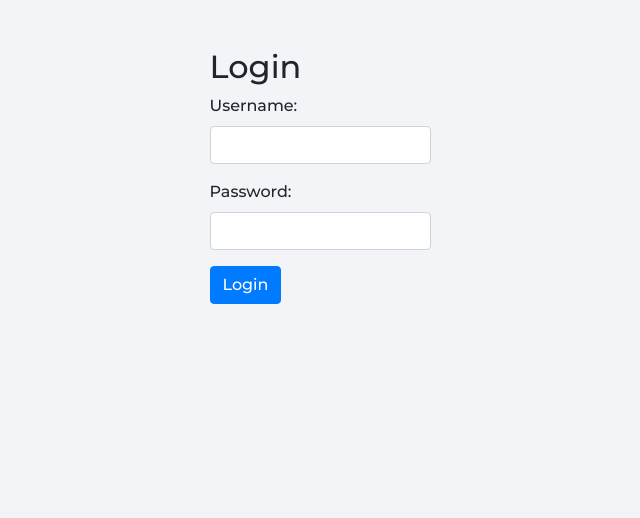
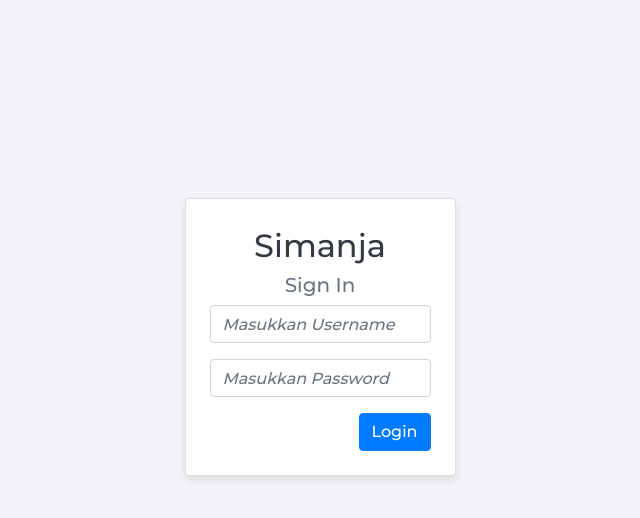
Before and after one commit to SBDUBMKG/simanja, a Vue app: page /login in a window 1280 px wide. Shown: the top 518 px of the page, without its empty margins (320-960 px from the left). Built offline with nearby package versions, Linux system fonts and the light colour scheme; what datatables.net-vue3, vue-sweetalert2 would draw is missing.

Commit message:
change homepage and login page appearance

```diff
--- a/package.json
+++ b/package.json
@@ -22,7 +22,7 @@
     "vue-carousel": "^0.18.0",
     "vue-router": "^4.0.3",
     "vue-search-select": "^3.2.0",
-    "vue-sidebar-menu": "^5.2.11",
+    "vue-sidebar-menu": "^5.2.12",
     "vue-sweetalert2": "^5.0.5",
     "vue3-carousel": "^0.3.1",
     "vuex": "^4.0.0"
--- a/src/views/HomePage.vue
+++ b/src/views/HomePage.vue
@@ -8,7 +8,7 @@
           <a href="/"><img src="@/assets/logo-BMKG.png" alt="Logo"/></a>
         </div>
         <div class="website-name">
-            <a style="text-decoration:none" href="/">Badan Meteorologi, Klimatologi dan Geofisika</a>
+            <a href="/">Badan Meteorologi, Klimatologi dan Geofisika</a>
         </div>
       </div>
 
@@ -27,17 +27,19 @@
     <div class="main-content">
       <!-- Your main content goes here -->
       <!-- Carousel -->
-        <carousel :autoplay="2000" :wrap-around="true">
+      <!-- <carousel :items-to-show="1.5" :autoplay="5000" :wrap-around="true">
         <slide v-for="slide in 2" :key="slide">
+          <div class="carousel__item">
             <img src="@/assets/gambar-simanja.png" alt="gambar simanja" class="inner-image" />
             <img src="@/assets/tahapan-simanja.png" alt="tahapan simanja" class="inner-image" />
+          </div>
         </slide>
 
         <template #addons>
           <navigation />
           <pagination />
         </template>
-        </carousel>
+      </carousel> -->
       <img src="@/assets/gambar-simanja.png" alt="gambar simanja" class="inner-image" />
       <img src="@/assets/tahapan-simanja.png" alt="tahapan simanja" class="inner-image" />
     </div>
@@ -82,24 +84,23 @@
 
 <script>
 import 'vue3-carousel/dist/carousel.css'
-import { Carousel, Slide, Pagination, Navigation } from 'vue3-carousel'
+// import { Carousel, Slide, Navigation } from 'vue3-carousel'
 
 export default {
   name: "HomePage",
-    components: {
-        Carousel,
-        Slide,
-        Pagination,
-        Navigation,
-    },
+  // components: {
+  //     Carousel,
+  //     Slide,
+  //     Navigation,
+  // },
 };
 </script>
 
 <style scoped>
 /* Add your CSS styles here */
-    .home {
-        /* Define styles for the home page container */
-    }
+  /* .home {
+
+  } */
 
   .navbar {
     display: flex;
@@ -127,17 +128,22 @@ export default {
     margin-right: 10px;
   }
 
+  .website-name a {
+    text-decoration: none; /* Ini menghapus garis bawah pada link */
+    color: inherit; /* Ini menjaga warna link agar tetap seperti default */
+  }
+
   .login {
     margin-left: 50px;
   }
 
-    .main-content {
-        /* Style your login text or button */
-    }
+  /* .main-content {
 
-    .carousel__item {
+  } */
+
+  /* .carousel__item {
     min-height: 200px;
-      width: 100%;
+    width: flex;
     background-color: var(--vc-clr-primary);
     color: var(--vc-clr-white);
     font-size: 20px;
@@ -148,27 +154,25 @@ export default {
   }
 
    .carousel__slide {
-
+    padding: 10px;
   }
 
   .carousel__prev,
   .carousel__next {
     box-sizing: content-box;
     border: 5px solid white;
-    }
+  } */
 
   .inner-image {
     max-width: 100%; /* Ensure the image fits within its container */
     display: block; /* Remove any inline spacing issues */
     margin: 0 auto; /* Center the image horizontally within the content */
-      margin-top: auto;
-      object-fit: fill; /* Add margin to separate the images vertically */
+    margin-top: auto; /* Add margin to separate the images vertically */
     /* Add any other shared styles for the images */
 
     &:nth-child(2) {
       max-width: 100%; /* Ensure the image fits within its container */
       display: block; /* Remove any inline spacing issues */
-        object-fit:fill;
       /* Add specific styles for the second image */
       /* For example, margin-top, width, or any other styles */
     }
--- a/src/views/login/UserLoginPage.vue
+++ b/src/views/login/UserLoginPage.vue
@@ -2,23 +2,23 @@
 
 <template>
   <div class="container mt-5">
-    <div class="d-flex justify-content-center align-items-center">
-      <div>
-        <h2>Login</h2>
+    <div class="login-card d-flex justify-content-center align-items-center">
+      <div class="card p-4 d-flex flex-column align-items-center">
+        <h2 class="h2 m-1 text-dark">Simanja</h2>
+        <h3 class="h3 mt-1 mb-2 text-secondary">Sign In</h3>
+        <!-- <p class="p mt-1">Selamat datang!</p> -->
         <form @submit.prevent="login" class="needs-validation" novalidate>
           <div class="mb-3">
-            <label for="username" class="form-label">Username:</label>
-            <input type="text" class="form-control" v-model="username" required>
+            <input type="text" class="form-control" placeholder="Masukkan Username" v-model="username" required>
             <div class="invalid-feedback">Username harus diisi.</div>
           </div>
 
           <div class="mb-3">
-            <label for="password" class="form-label">Password:</label>
-            <input type="password" class="form-control" v-model="password" required>
+            <input type="password" class="form-control" placeholder="Masukkan Password" v-model="password" required>
             <div class="invalid-feedback">Password harus diisi.</div>
           </div>
 
-          <button type="submit" class="btn btn-primary">Login</button>
+          <button type="submit" class="btn btn-primary align-self-end">Login</button>
         </form>
       </div>
     </div>
@@ -64,6 +64,24 @@ export default {
 </script>
 
 <style scoped>
-/* Gaya CSS khusus untuk komponen ini */
-/* ... */
+.card {
+  max-width: 400px;
+  text-align: right;
+  background-color: white; /* Warna latar belakang bagian card */
+  margin-top: 150px;
+  box-shadow: 0 4px 8px rgba(0, 0, 0, 0.1); /* Contoh shadow untuk card */
+}
+
+
+.h3{
+  font-size: 20px;
+}
+
+/* .p{
+  font-size: 18px;
+} */
+
+input::placeholder{
+  font-style: italic;
+}
 </style>
```
Also changed, not shown: 1 other file (tests, documents, lock files or other folders). Lines whose indentation alone changed are shown as unchanged.
